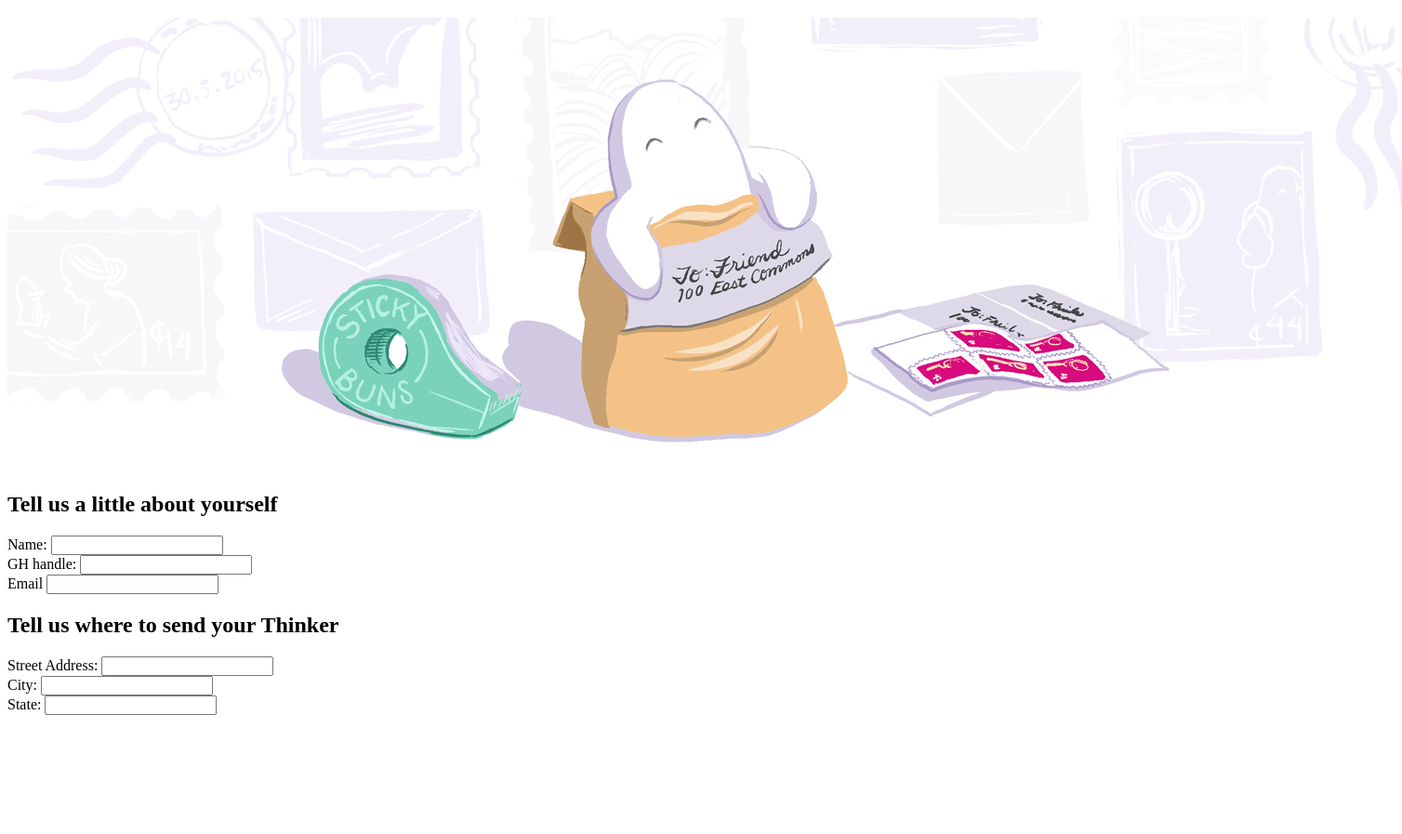
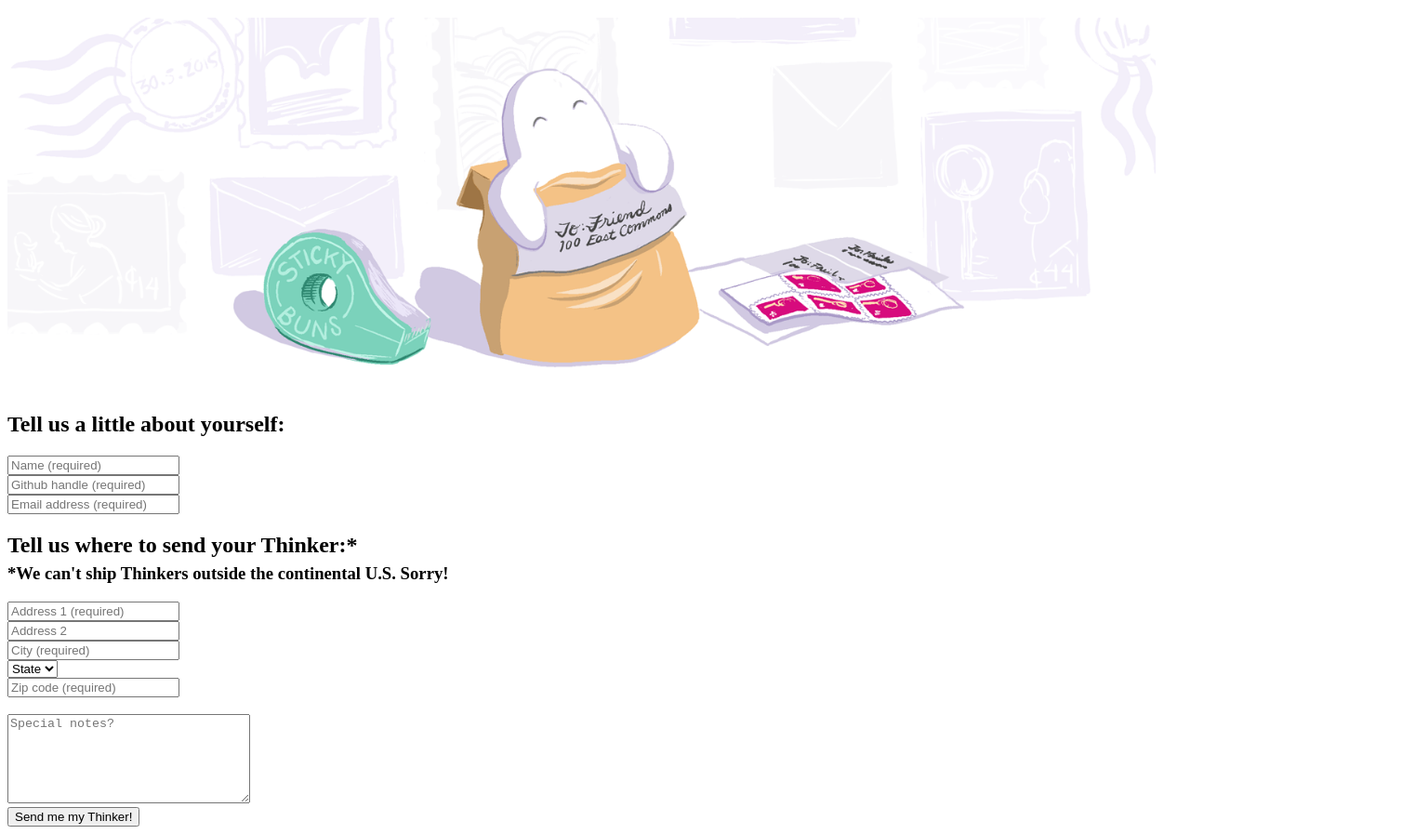
Before and after one commit to rethinkdb/www-thinkers, a plain HTML site: page index.html in a window 1280 px wide. Shown: the part 61-958 px from the top of the page at 93% size, 1508 px wide, since content can reach past the window. Before the commit the page ends 838 px from the top, so only its background shows below. Drawn offline with Linux system fonts and the light colour scheme; a script that the page names is missing; a web font is replaced by a local one.

Commit message:
Revised HTML doc first draft

```diff
--- a/css/style.css
+++ /dev/null
@@ -1,9 +0,0 @@
-form {
-    /* Just to center the form on the page */
-    margin: 0 auto;
-    width: 400px;
-    /* To see the outline of the form */
-    padding: 1em;
-    border: 1px solid #CCC;
-    border-radius: 1em;
-}
--- a/index.html
+++ b/index.html
@@ -3,63 +3,76 @@
 <html lang="en">
   <head>
     <meta charset="utf-8">
+    <script src="https://use.typekit.net/jbu2fes.js"></script>
+    <script>try{Typekit.load({ async: true });}catch(e){}</script>
 
       <title>Thinker Doll Signup</title>
     <meta name="description" content="Thinker Doll Signup">
 
-    <link rel="stylesheet" href="css/styles.css">
-
+    <link rel="stylesheet" href="css/styles.css?">
+    <link href="//db.onlinewebfonts.com/c/a1f600f31b650cbfd39d6b4b975bc0ab?family=Cowboy" rel="stylesheet" type="text/css"/>
   </head>
-
+<div class="container-fluid">
   <body>
     <script src="js/scripts.js"></script>
       <header class="hero">
         <h1>Support RethinkDB, get a Thinker doll!</h1>
-          <img src="assets/woofoo-banner.png">
+          <img src="assets/woofoo-banner.png" style="height:400px;">
       </header>
 
       <section class="form">
 
-        <h2>Tell us a little about yourself</h2>
+        <h2>Tell us a little about yourself:</h2>
 
-          <form action="/my-handling/form-page">
+         <form  action="/my-handling/form-page">
+           <div>
+             <input class="form-control" type="text" id="name" placeholder="Name (required)"/>
+           </div>
+           <div>
+             <input class="form-control" type="text" id="handle" placeholder="Github handle (required)"/>
+           </div>
+           <div>
+             <input class="form-control" type="text" id="email" placeholder="Email address (required)"/>
+            </div>
+        </form></section>
 
+       <h2 style="margin-bottom: -.5em";>Tell us where to send your Thinker:*</h2>
+        <h3>*We can't ship Thinkers outside the continental U.S. Sorry!
+        </h3>
+
+
+      <section>
+        <form action="/my-handling/form-page2">
             <div>
-              <label for="name">Name:</label>
-                <input type="text" id="name" />
+                <input class="form-control" type="text" id="address1" placeholder="Address 1 (required)" />
+            </div>
+            <div>
+                <input class="form-control" type="text" id="address2" placeholder="Address 2"/>
+            </div>
+            <div>
+                <input class="form-control" type="text" id="city" placeholder="City (required)"/>
+            </div>
+            <div>
+              <select name="state" placeholder="State">
+                <option value="State (required)">State</option>
+                <option value="CA">CA</option>
+                <option value="TN">TN</option>
+                <option value="UT">UT</option>
+                <option value="NY">NY</option>
+                <option value="OR">OR</option>
+               </select>
+            </div>
+            <div>
+                <input class="form-control" type="text" id="zip" placeholder="Zip code (required)"/>
+            </div>
+            <div><br>
+                <textarea name="message" rows="6" cols="30" placeholder="Special notes?"></textarea>
             </div>
 
-            <div>
-              <label for="GitHub Handle">GH handle:</label>
-                <input type="text" id="handle" />
-            </div>
-            <div>
-              <label for="email">Email</label>
-                <input type="email" id="email" />
-            </div>
+        </form>
+      </section>
+       <button class="btn btn-primary" type="submit" value="Submit">Send me my Thinker!</button>
 
-            </form>
-        </section>
-
-
-        <h2>Tell us where to send your Thinker</h2>
-
-          <form action="/my-handling/form-page2">
-            <div>
-              <label for="street">Street Address:</label>
-              <input type="text" id="street" />
-            </div>
-            <div>
-              <label for="city">City:</label>
-              <input type="text" id="city" />
-            </div>
-            <div>
-              <label for="state">State:</label>
-              <input type="text" id="state" />
-            </div>
-
-
-      </div>
-</body>
-
+    </body>
+  </div>
 </html>
```
